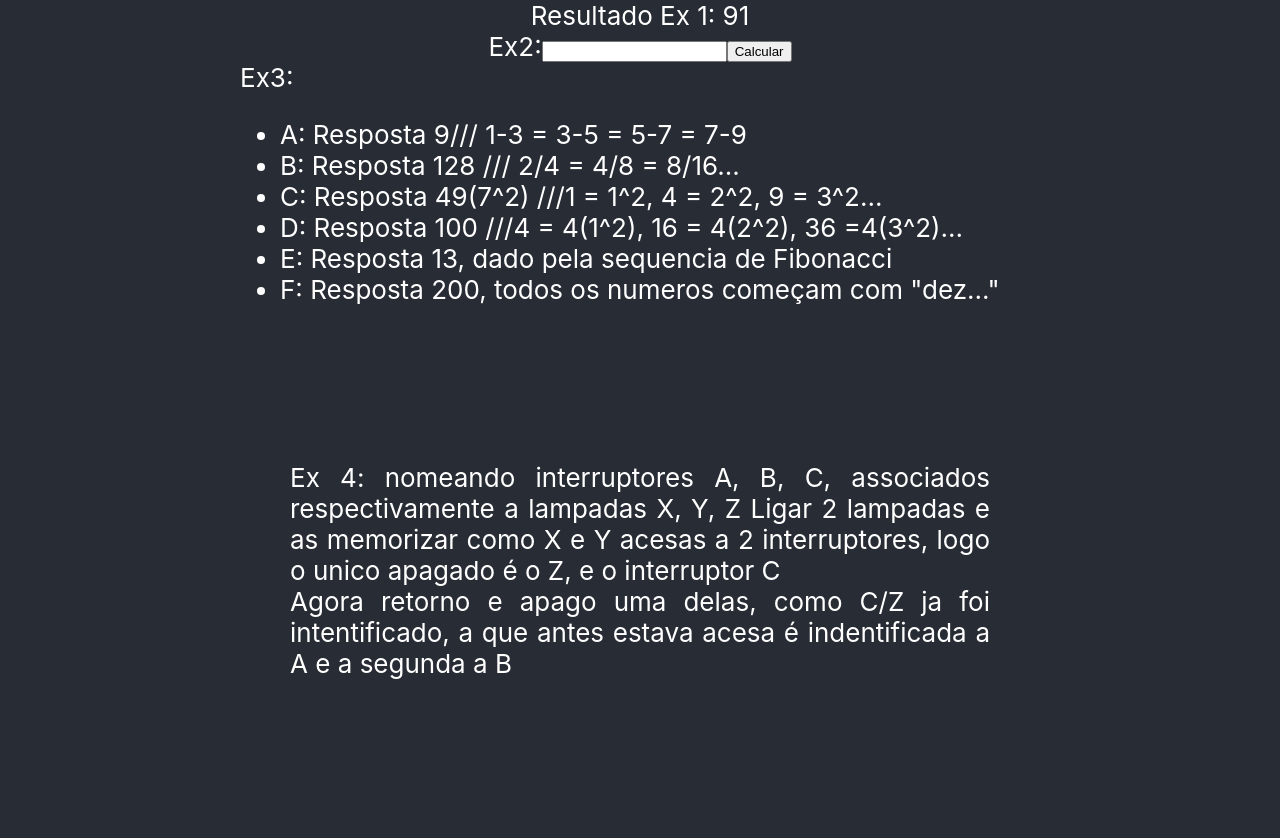
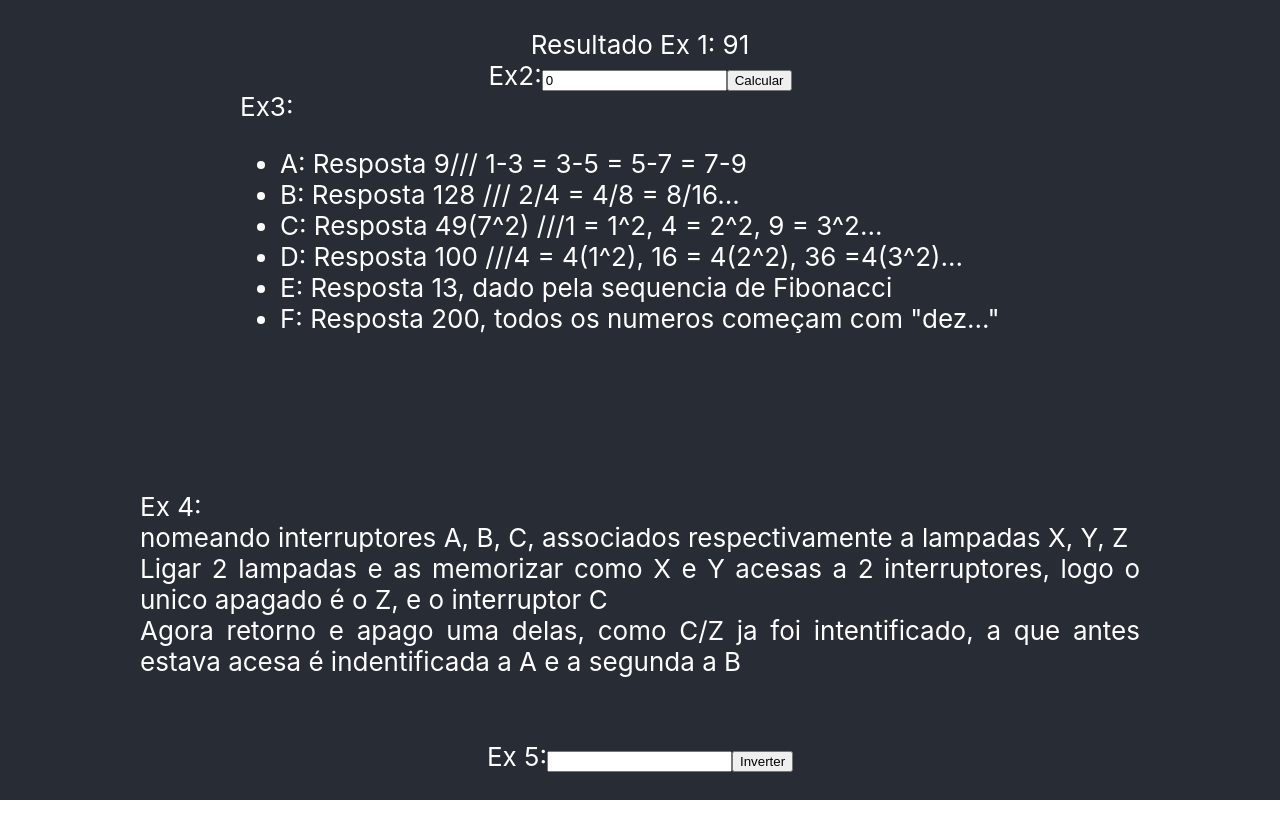
Before and after one commit to Saviolbn/estagio-ribeirao-preto, a React (Create React App) app: page / in a window 1280 px wide. Shown: the top 838 px of the page. After the commit the page ends 800 px from the top, so only its background shows below. Built offline with nearby package versions, Linux system fonts and the light colour scheme.

Commit message:
prova finalizada

```diff
--- a/src/App.js
+++ b/src/App.js
@@ -4,6 +4,7 @@ import { Ex1 } from './Ex1';
 import { Ex2 } from './Ex2';
 import { Ex3 } from './Ex3';
 import { Ex4 } from './Ex4';
+import { Ex5 } from './Ex5';
 
 function App() {
   return (
@@ -13,6 +14,7 @@ function App() {
         <Ex2></Ex2>
         <Ex3></Ex3>
         <Ex4></Ex4>
+        <Ex5></Ex5>
       </header>
     </div>
   );
--- a/src/Ex2.js
+++ b/src/Ex2.js
@@ -8,39 +8,37 @@
 import React, { useState } from 'react'
 
 export const Ex2 = () => {
-
+    const[inputValue, setInputValue] = useState(0)
     const calcSequence = (num) =>{
         var penultimo = 0, ultimo = 1;
         var atual;
         if (num <=2) {
             atual = num-1;
         } else {
-            for (var count = 3; count <= num; count++){
+            atual = 1
+            sequence.push(atual)
+            for (var count = 2; count <= num; count++){
                 atual = ultimo + penultimo;
                 penultimo = ultimo;
                 ultimo = atual;
-                console.log(atual);
-                setSequence ={...sequence,atual}
+                sequence.push(atual)
             }
             console.log(sequence)
         }
         return sequence
     }
-    let [sequence, setSequence] = useState('');
-    const [number,setNumber] = useState(0);
+    let [sequence, setSequence] = useState([]);
     const handleClick = () =>{
-        calcSequence(number)
-        console.log(sequence)
-    };
-    const handleChange = event => {
-        setNumber(event.target.value);
-    };
+        setSequence([]);
+        var newDiv = document.querySelector("#result")
+        newDiv.innerHTML = calcSequence(inputValue)
+    }
     return (
         <div>
             Ex2:
-            <input type="number" onChange={handleChange}></input>
+            <input type="number" value={inputValue} onChange={(event)=>{setInputValue(event.target.value)}}></input>
             <button onClick={handleClick}>Calcular</button>
-            <div>{sequence}</div>
+            <div id='result'></div>
         </div>
     )
 }
--- a/src/Ex4.js
+++ b/src/Ex4.js
@@ -12,9 +12,9 @@ import React from 'react'
 
 export const Ex4 = () => {
     return (
-        <div style={{width: 700, height:800,textAlign:'justify'}}>
-            Ex 4:
-            nomeando interruptores A, B, C, associados respectivamente a lampadas X, Y, Z
+        <div style={{width: 1000, height:250,textAlign:'justify'}}>
+            Ex 4:<br></br>
+            nomeando interruptores A, B, C, associados respectivamente a lampadas X, Y, Z<br></br>
             Ligar 2 lampadas e as memorizar como X e Y acesas a 2 interruptores, logo o unico apagado é o Z, e o interruptor C <br></br>
 
             Agora retorno e apago uma delas, como C/Z ja foi intentificado, a que antes estava acesa é indentificada a A e a segunda a B
--- /dev/null
+++ b/src/Ex5.js
@@ -0,0 +1,26 @@
+//5) Escreva um programa que inverta os caracteres de um string.
+import React, { useState } from 'react'
+
+export const Ex5 = () => {
+    const[inputValue, setInputValue] = useState("")
+
+    const reverter =(nome) =>{
+        const arr =[...nome];
+        let emon = "";
+
+        while (arr.length) {
+            emon = emon + arr.pop()
+        }
+    return emon
+    }
+    const handleClick = () =>{
+        setInputValue(reverter(inputValue))
+    }
+
+    return (
+        <div>Ex 5:
+            <input type='text' value={inputValue} onChange={(event)=>{setInputValue(event.target.value)}}></input>
+            <button type='submit' onClick={handleClick}>Inverter</button>
+            </div>
+    )
+}
```
Also changed, not shown: 1 other file (tests, documents, lock files or other folders).
